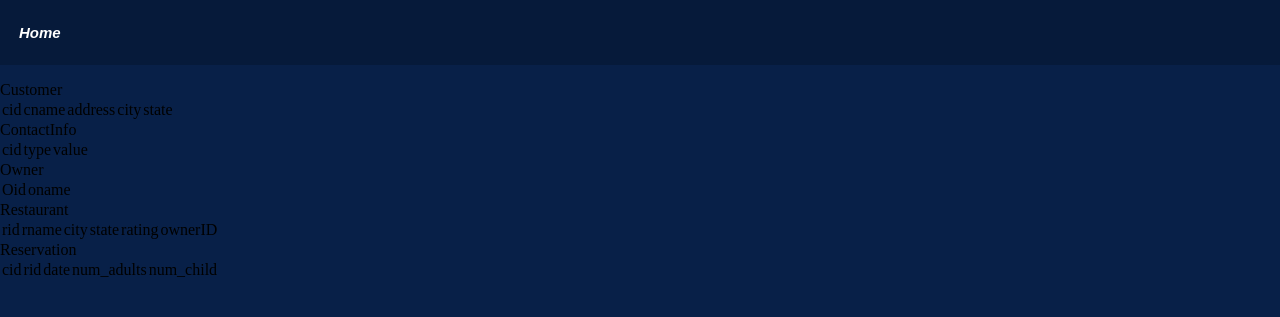
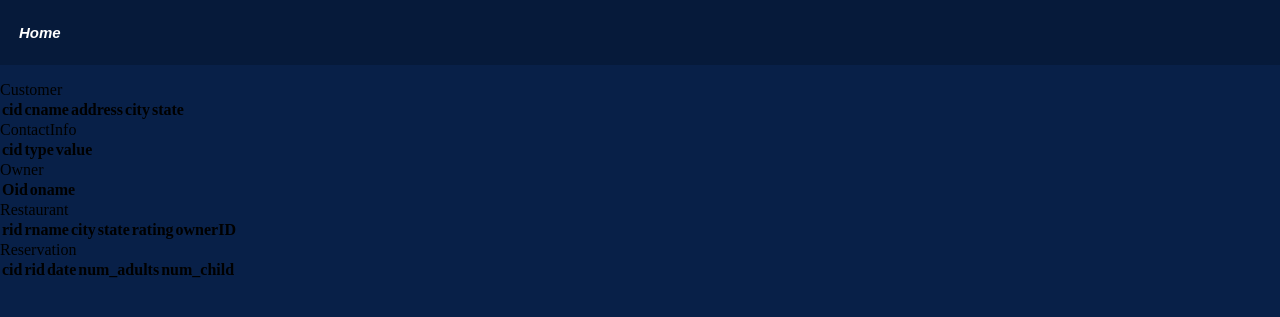
Before and after one commit to AuricFox/Skylar, a Flask app: page / in a window 1280 px wide. Shown: the top 317 px of the page. Run offline with Flask 3, Linux system fonts and the light colour scheme; lists and menus that the app fills with data are empty; parts of the project's set-up code (start-up, migrations or seed data) failed here and were passed over; some libraries are stand-ins or nearby versions.

Commit message:
Adding schema section to home.html

```diff
--- a/templates/home.html
+++ b/templates/home.html
@@ -5,27 +5,31 @@
 
 {% block content %}
 
-<div class="section" id="schema">
+<div  class="section">
+    <div id="schema">
         <!-- Place DB Schema Here-->
         {% for table, columns in data.items() %}
-        <div>
+            <div class="table-name">
                 {{ table }}
             </div>
             <table>
-            <tbody>
+                <thead>
                     <tr>
                         {% for column in columns %}
-                    <td>{{ column }}</td>
+                        <th>{{ column }}</th>
                         {% endfor %}
                     </tr>
-            </tbody>
+                </thead>
             </table>
         {% endfor %}
     </div>
 
-<div class="section" id="terminal">
+    <div id="divider"></div>
+
+    <div id="terminal">
         <!-- Place Form Input Here-->
 
     </div>
+</div>
 
 {% endblock %}
```
Lines whose indentation alone changed are shown as unchanged.
